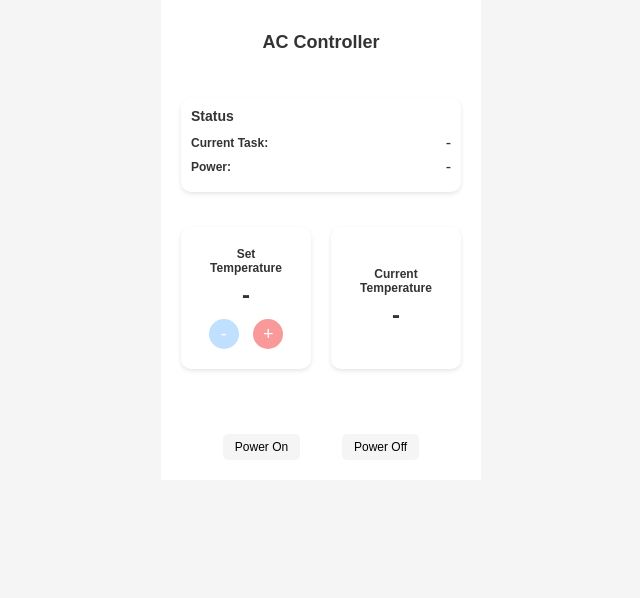
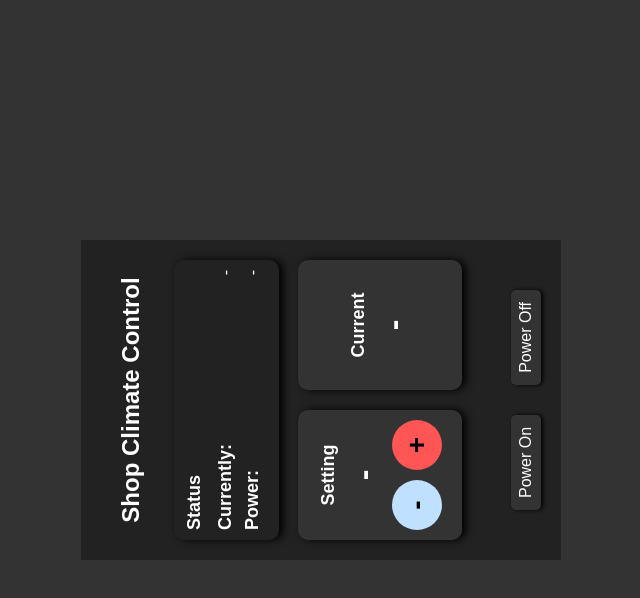
Before and after one commit to EthyMoney/AirConControl-Electron-MINI, an Electron app: page index.html in a window 1280 px wide. Shown: the whole page, without its empty margins (319-959 px from the left). Drawn offline with Linux system fonts and the light colour scheme; no server answers.

Commit message:
style and layout updates

```diff
--- a/index.html
+++ b/index.html
@@ -10,12 +10,12 @@
 
 <body>
   <div class="container">
-    <h1 class="title">AC Controller</h1>
+    <h1 class="title">Shop Climate Control</h1>
 
     <div class="status-section">
       <h2>Status</h2>
       <div class="status-row">
-        <div class="status-label">Current Task:</div>
+        <div class="status-label">Currently:</div>
         <div class="status-value" id="currentStatusLabel">-</div>
       </div>
       <div class="status-row">
@@ -26,7 +26,7 @@
 
     <div class="main-section">
       <div class="temperature-section">
-        <div class="temperature-label">Set Temperature</div>
+        <div class="temperature-label">Setting</div>
         <div class="temperature-value" id="setTemp">-</div>
           <div class="temperature-buttons">
             <button id="tempDecreaseButton" class="decrease">-</button>
@@ -34,7 +34,7 @@
           </div>
       </div>
       <div class="temperature-section">
-        <div class="temperature-label">Current Temperature</div>
+        <div class="temperature-label">Current</div>
         <div class="temperature-value" id="currentTemp">-</div>
       </div>
     </div>
--- a/renderer.js
+++ b/renderer.js
@@ -92,19 +92,19 @@ function updateStatusUI(statusData) {
     updateValueWithAnimation(currentTemp, statusData.Temp + '°');
   }
 
-  // const powerIndicator = document.getElementById('powerIndicator');
-  // powerIndicator.classList.toggle('on', statusData.Enabled === true);
+  const statusSection = document.querySelector('.status-section');
+  statusSection.classList.remove('status-cooling', 'status-heating', 'status-off', 'status-idle');
 
-  // const statusIndicator = document.getElementById('statusIndicator');
-  // // Update status indicator
-  // statusIndicator.classList.remove('blue', 'yellow', 'red');
-  // if (statusData.Task === 'Cool') {
-  //   statusIndicator.classList.add('blue');
-  // } else if (statusData.Task === 'Idle') {
-  //   statusIndicator.classList.add('yellow');
-  // } else if (statusData.Task === 'Off') {
-  //   statusIndicator.classList.add('red');
-  // }
+  // Update statusSection class (background color) based on current running status
+  if (statusData.Task.toLowerCase() === 'cool') {
+    statusSection.classList.add('status-cooling');
+  } else if (statusData.Task.toLowerCase() === 'heating') {
+    statusSection.classList.add('status-heating');
+  } else if (statusData.Task.toLowerCase() === 'off') {
+    statusSection.classList.add('status-off');
+  } else if (statusData.Task.toLowerCase() === 'idle') {
+    statusSection.classList.add('status-idle');
+  }
 
   // Store the current values as previous values for the next update
   previousStatusData = statusData;
--- a/styles.css
+++ b/styles.css
@@ -4,41 +4,67 @@
 
 body {
   font-family: Arial, sans-serif;
-  background-color: #f5f5f5;
+  background-color: #333333;
+  color: #ffffff;
   margin: 0;
   padding: 0;
+  display: flex;
+  justify-content: center;
+  align-items: center;
+  height: 100vh;
 }
 
 .container {
+  transform: rotate(-90deg);
+  transform-origin: center center;
   width: 320px;
   height: 480px;
-  margin: 0 auto;
-  padding: 20px;
-  background-color: #ffffff;
-  color: #333333;
   display: flex;
   flex-direction: column;
   justify-content: space-between;
+  margin: 0;
+  padding: 20px;
+  background-color: #222222;
+  color: #ffffff;
 }
 
 .title {
   text-align: center;
-  font-size: 18px;
+  font-size: 24px;
   font-weight: bold;
   margin-bottom: 10px;
 }
 
 .status-section {
-  background-color: #ffffff;
   border-radius: 10px;
   padding: 10px;
-  box-shadow: 0 2px 4px rgba(0, 0, 0, 0.1);
+  box-shadow: 0 4px 8px black;
+}
+
+.status-cooling {
+  background-color: #bfe1ff;
+  color: black;
+}
+
+.status-heating {
+  background-color: #ffcccc;
+  color: black;
+}
+
+.status-off {
+  background-color: #333333;
+  color: white;
+}
+
+.status-idle {
+  background-color: #4f512f;
+  color: white;
 }
 
 .status-section h2 {
   margin-top: 0;
   margin-bottom: 10px;
-  font-size: 14px;
+  font-size: 18px;
 }
 
 .status-row {
@@ -50,7 +76,7 @@ body {
 
 .status-label {
   font-weight: bold;
-  font-size: 12px;
+  font-size: 18px;
 }
 
 .main-section {
@@ -62,10 +88,10 @@ body {
 
 .temperature-section {
   flex: 1;
-  background-color: #ffffff;
+  background-color: #333333;
   border-radius: 10px;
   padding: 20px;
-  box-shadow: 0 2px 4px rgba(0, 0, 0, 0.1);
+  box-shadow: 0 4px 8px black;
   text-align: center;
   margin-bottom: 10px;
   display: flex;
@@ -80,25 +106,36 @@ body {
 .temperature-label {
   font-weight: bold;
   margin-bottom: 6px;
-  font-size: 12px;
+  font-size: 18px;
 }
 
 .temperature-value {
-  font-size: 24px;
+  font-size: 32px;
   font-weight: bold;
 }
 
+.temperature-buttons {
+  display: flex;
+  justify-content: center;
+  align-items: center;
+  margin-top: 10px;
+  margin-left: -20px;
+  margin-right: -20px;
+}
+
 .temperature-buttons button {
-  font-size: 18px;
-  width: 30px;
-  margin-top: 10px;
-  height: 30px;
+  font-size: 28px;
+  width: 50px;
+  height: 50px;
+  font-weight: bolder;
   border-radius: 50%;
-  background-color: #f5f5f5;
+  background-color: #333333;
   border: none;
   outline: none;
   cursor: pointer;
   transition: background-color 0.3s ease;
+  color: black;
+  margin: 0 5px;
 }
 
 .temperature-buttons button:disabled {
@@ -107,19 +144,16 @@ body {
 }
 
 .temperature-buttons button.decrease {
-  color: #ffffff;
   background-color: #bfe1ff;
-  margin-right: 5px;
 }
 
 .temperature-buttons button.increase {
-  color: #ffffff;
-  background-color: #f99999;
-  margin-left: 5px;
+  background-color: #ff5555;
 }
 
 .temperature-buttons button:hover {
-  background-color: #ebebeb;
+  background-color: #444444;
+  color: white;
 }
 
 .control-buttons {
@@ -128,11 +162,13 @@ body {
 }
 
 .control-buttons button {
-  font-size: 12px;
+  font-size: 16px;
   padding: 6px 12px;
   border-radius: 5px;
-  background-color: #f5f5f5;
+  background-color: #333333;
+  box-shadow: 0 2px 4px black;
   border: none;
   outline: none;
   cursor: pointer;
+  color: white;
 }
```
Also changed, not shown: main.js (+6 -4 lines).
